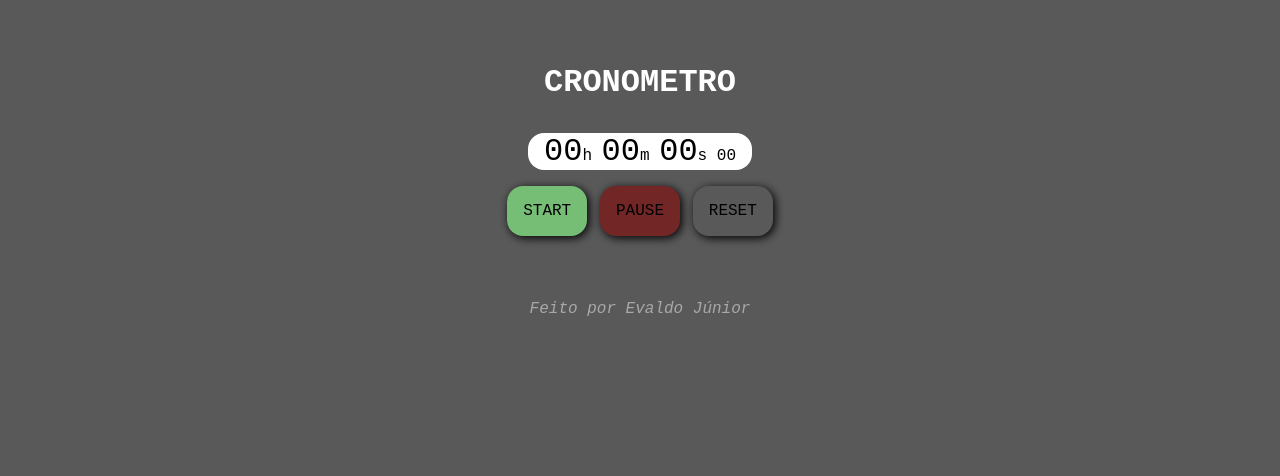
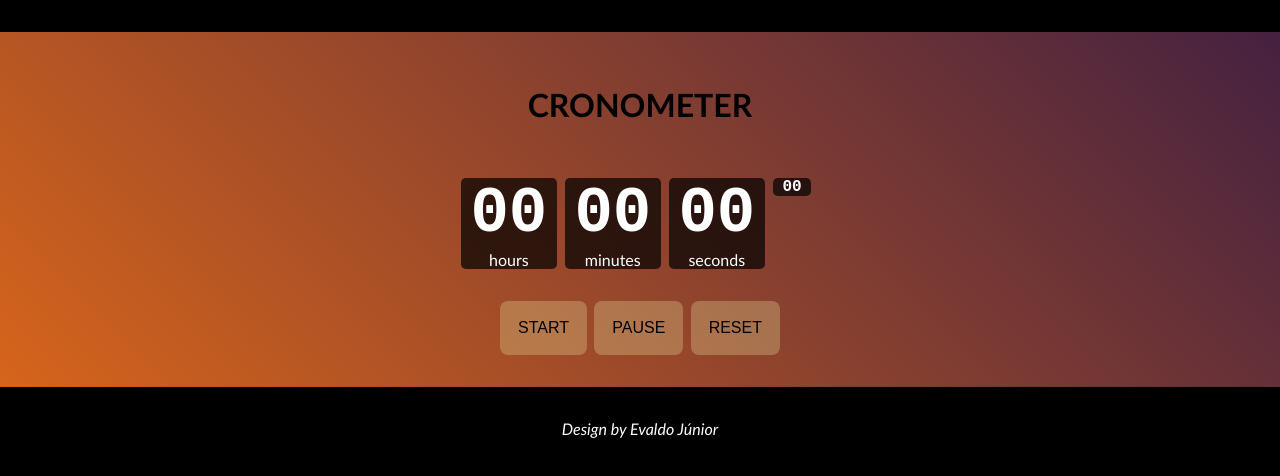
Before and after one commit to underlinejunior/javascript, a plain HTML site: page cronometro/index.html in a window 1280 px wide. Drawn offline with Linux system fonts and the light colour scheme.

Commit message:
ajustes cronometro e projeto contagem regressiva

```diff
--- /dev/null
+++ b/Regressiva/style.css
@@ -0,0 +1,41 @@
+body{
+    margin:0;
+    padding:0;
+    display: flex;
+    justify-content: center;
+    align-items: center;
+    flex-direction: column;
+    text-align: center;
+    font-family: 'Segoe UI', Tahoma, Verdana, sans-serif;
+}
+section{
+    width: 90vw;
+}
+.counter{
+    display: flex;
+    justify-content: center;
+    align-items: center;
+    flex-direction: row;
+}
+.counter-format{
+    background-color: rgb(1, 33, 59);
+    color:white;
+    margin-left: 1rem;
+    padding:0 1rem;
+    text-transform: uppercase;
+}
+.counter-format>div>h4{
+    font-size: 2rem;
+    margin:0;
+}
+.counter-format>div>span{
+    font-size:0.7rem;
+}
+.ops{
+    color:red;
+    font-size: 4rem;
+}
+.none{
+    display: none;
+    opacity: 0;
+}
--- a/cronometro/index.html
+++ b/cronometro/index.html
@@ -7,28 +7,29 @@
     <meta name="viewport" content="width=device-width, initial-scale=1.0">
     <link rel="stylesheet" href="style.css">
     <script src="script.js"></script>
-    <title>Cronometro</title>
+    <title>cronometer</title>
 </head>
 
 <body>
     <div class="container">
-        <div class="title">
-            <h1>Cronometro</h1>
-        </div>
-        <div id="counter">
-            <span id="hour">00</span>h
-            <span id="min">00</span>m
-            <span id="sec">00</span>s
-            <span id="dec">00</span>
-        </div>
-        <div class="buttons">
+        <header class="title">
+            <h1>Cronometer</h1>
+        </header>
+        <section id="counter">
+            <div><h4 id="hour">00</h4><span>hours</span></div>
+            <div><h4 id="min">00</h4><span>minutes</span></div>
+            <div><h4 id="sec">00</h4><span>seconds</span></div>
+            <div><h4 id="dec">00</h4></div>
+
+        </section>
+        <section class="buttons">
             <button id="start">Start</button>
             <button id="pause">Pause</button>
             <button id="reset">Reset</button>
-        </div>
+        </sections>
 
-        <footer>Feito por Evaldo Júnior</footer>
     </div>
+    <footer>Design by Evaldo Júnior</footer>
 </body>
 
 </html>
--- a/cronometro/script.js
+++ b/cronometro/script.js
@@ -41,7 +41,7 @@ window.onload = function () {
         if (dec > 9) {
             appendDec.innerHTML = dec;
         }
-        if (dec > 99) {
+        if (dec >= 99) {
             console.log("seconds");
             sec++;
             appendSec.innerHTML = "0" + sec;
--- a/cronometro/style.css
+++ b/cronometro/style.css
@@ -1,78 +1,98 @@
-*{
-    margin:0;
-    padding:0;
-    background-color: rgb(89, 89, 89);
-    color:white;
-    font-family: 'Courier New', Courier, monospace;
+body {
+    margin: 0;
+    padding: 0;
+    font-family: 'Gill Sans', 'Gill Sans MT', 'Trebuchet MS', sans-serif;
+
+    background-color: black;
 }
-.container{
-    display:flex;
+
+.container {
+    display: flex;
     flex-direction: column;
     align-items: center;
     justify-content: center;
-    margin:2rem 0;
-    padding:2rem 0;
+    margin: 2rem 0;
+    padding: 2rem 0;
+    background-image: linear-gradient(45deg, rgb(255, 200, 0) 0%, rgb(255, 120, 17) 50%, rgb(69, 33, 64) 100%);
+    background-size: 300%;
+    animation: Rotate 10s ease infinite;
 }
-.title{
+
+.title {
     padding-bottom: 2rem;
     text-transform: uppercase;
 }
-#counter, #counter>span{
-    background-color: white;
-    color:#000;
+
+#counter {
+    display: flex;
+    flex-direction: row;
     text-align: center;
-    margin-bottom:1rem;
-    border-radius: 1rem;
-
-}
-#counter #hour,
-#counter #min,
-#counter #sec,
-#counter #dec{
-    background: transparent;
-    color:black;
-    font-size: 2rem;
-}
-#counter #dec{
-    font-size:1rem;
-    padding-right: 1rem;
-}
-#counter #hour{
-    padding-left: 1rem;
+    align-items: flex-start;
+    margin-bottom: 2rem;
 }
 
-.buttons >button{
-    border-radius: 1rem;
+#counter>div {
+    background: rgb(0, 0, 0,0.7);
+    color: white;
+    margin-right: 0.5rem;
+    padding: 0 0.6rem;
+    border-radius: 0.3rem;
+}
+
+#counter>div>h4 {
+    margin: 0;
+    font-size: 4rem;
+    font-family: 'Courier New', Courier, monospace;
+}
+
+#counter>div>span {
+    font-size: 1rem;
+}
+
+#counter #dec {
+    font-size: 1rem;
+}
+
+.buttons>button {
+    background-color: rgba(255, 230, 0, 0.3);
+    border-radius: 0.5rem;
     padding: 1rem;
     margin: 0 0.1rem;
-    border:none;
-    box-shadow: 2px 2px 10px #000;
-    color:black;
-    transition:ease-in-out 0.5s;
-    filter:grayscale(0.7);
-
+    border: 2px solid transparent;
+    color: black;
+    filter: grayscale(0.7);
     text-transform: uppercase;
     font-size: 1rem;
+    transition: ease-in-out 0.3s;
 }
-.buttons >button:hover{
-    box-shadow: 2px 2px 10px #fff;
-    filter:none;
+
+.buttons>button:hover {
+    border: 2px solid black;
+    filter: none;
+}
+
+.buttons>button:active {
+    color: white;
+    background-color: rgba(255, 230, 0);
+    border: 2px solid white;
+    filter: none;
+}
+footer {
     color:white;
-    font-weight: bold;
+    font-style: italic;
+    text-align: center;
+    margin-bottom: 1rem;
 }
-.buttons >button:active{
-    box-shadow:none;
-    filter:none;
+
+@keyframes Rotate {
+    0% {
+        background-position: 0% 50%;
+    }
+
+    50% {
+        background-position: 100% 50%;
+    }
+    100% {
+        background-position: 0% 50%;
+    }
 }
-#start{
-    background-color:rgb(0, 236, 0);
-}
-#pause{
-    background-color: rgb(255, 0, 0);
-}
-footer{
-    margin-top:2rem;
-    padding-top:2rem;
-    font-style: italic;
-    color:rgb(168, 168, 168);
-}
```
Also changed, not shown: Regressiva/index.html (added, +50 -0 lines), Regressiva/script.js (added, +93 -0 lines).
